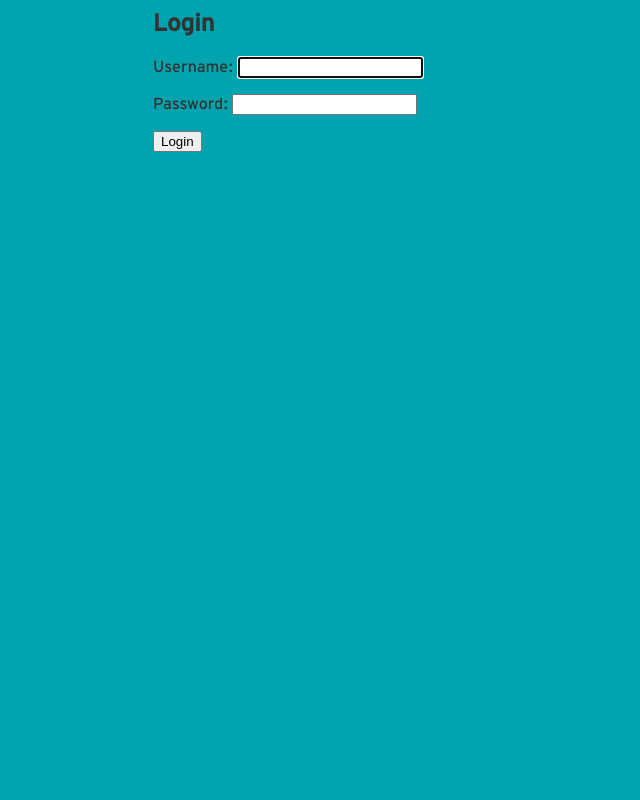
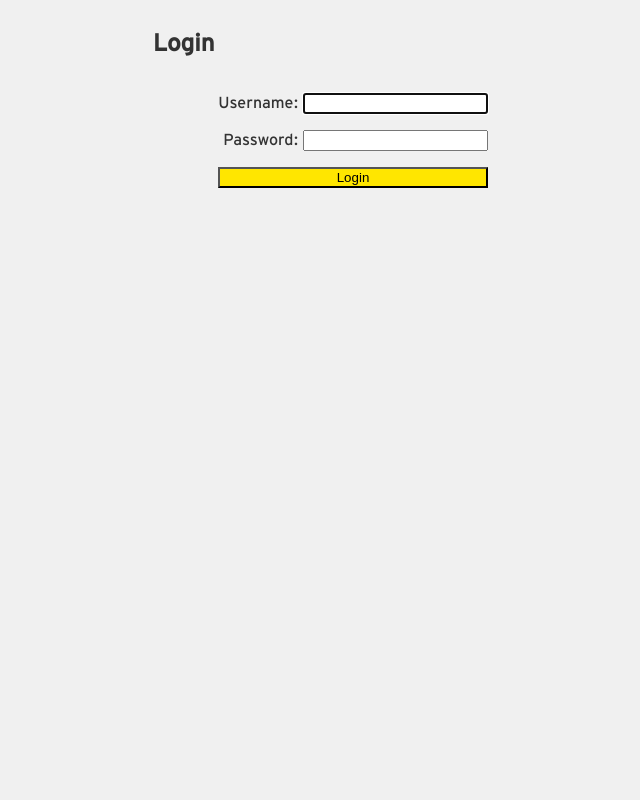
Before and after one commit to whiskey/fasttrack, a Django app: page /login/ in a window 1280 px wide. Shown: the whole page, without its empty margins (287-927 px from the left). Run offline with Django 3.2, Linux system fonts and the light colour scheme.

Commit message:
design tweaks

```diff
--- a/store/static/store/style.css
+++ b/store/static/store/style.css
@@ -4,7 +4,7 @@
 }
 
 body {
-    background-color: #00a3ae;
+    background-color: #f0f0f0;
     color: #333333;
     font-family: eyInterstate;
 }
@@ -59,9 +59,25 @@ li a, a:visited {
     text-decoration: none;
 }
 
+/** authentication **/
+
 .auth-form {
-    /* ... */
+    margin: auto;
+    display: inline-block;
+    text-align: right;
 }
+
+.centerbox {
+    display: flex;
+    flex-direction: column;
+}
+
+.centerbox > * > button {
+    background: #ffe600;
+    width: 100%;
+}
+
+/** app list **/
 
 #applist {
     list-style: none;
@@ -88,7 +104,6 @@ li a, a:visited {
 
 .centered {
     text-align: center;
-    margin: auto;
 }
 
 .centered-img {
```
Also changed, not shown: store/templates/store/demoapp.html (+8 -11 lines), store/static/demoapp/adapt.512x512.png, store/static/demoapp/adapt.57x57.png.
